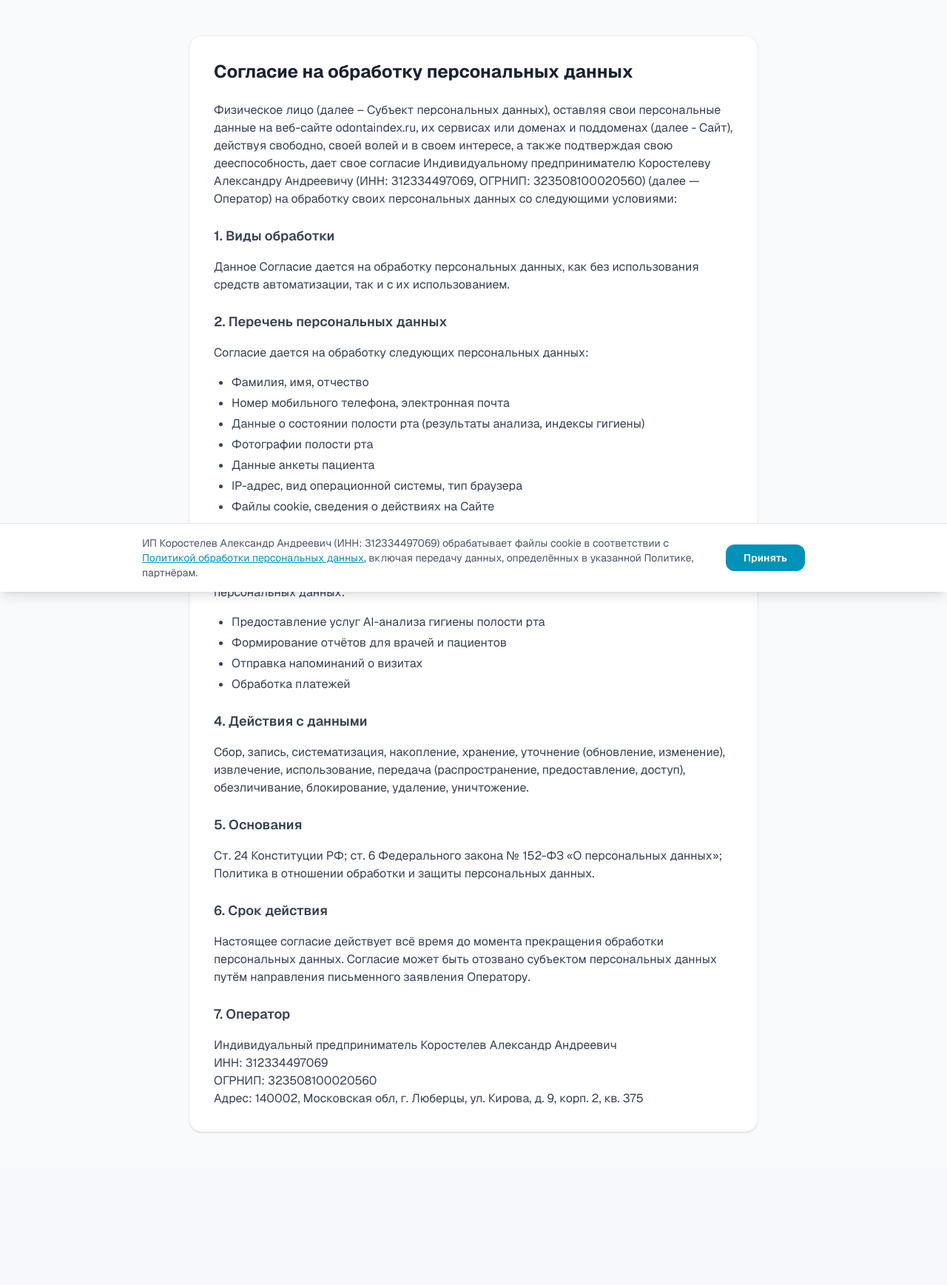
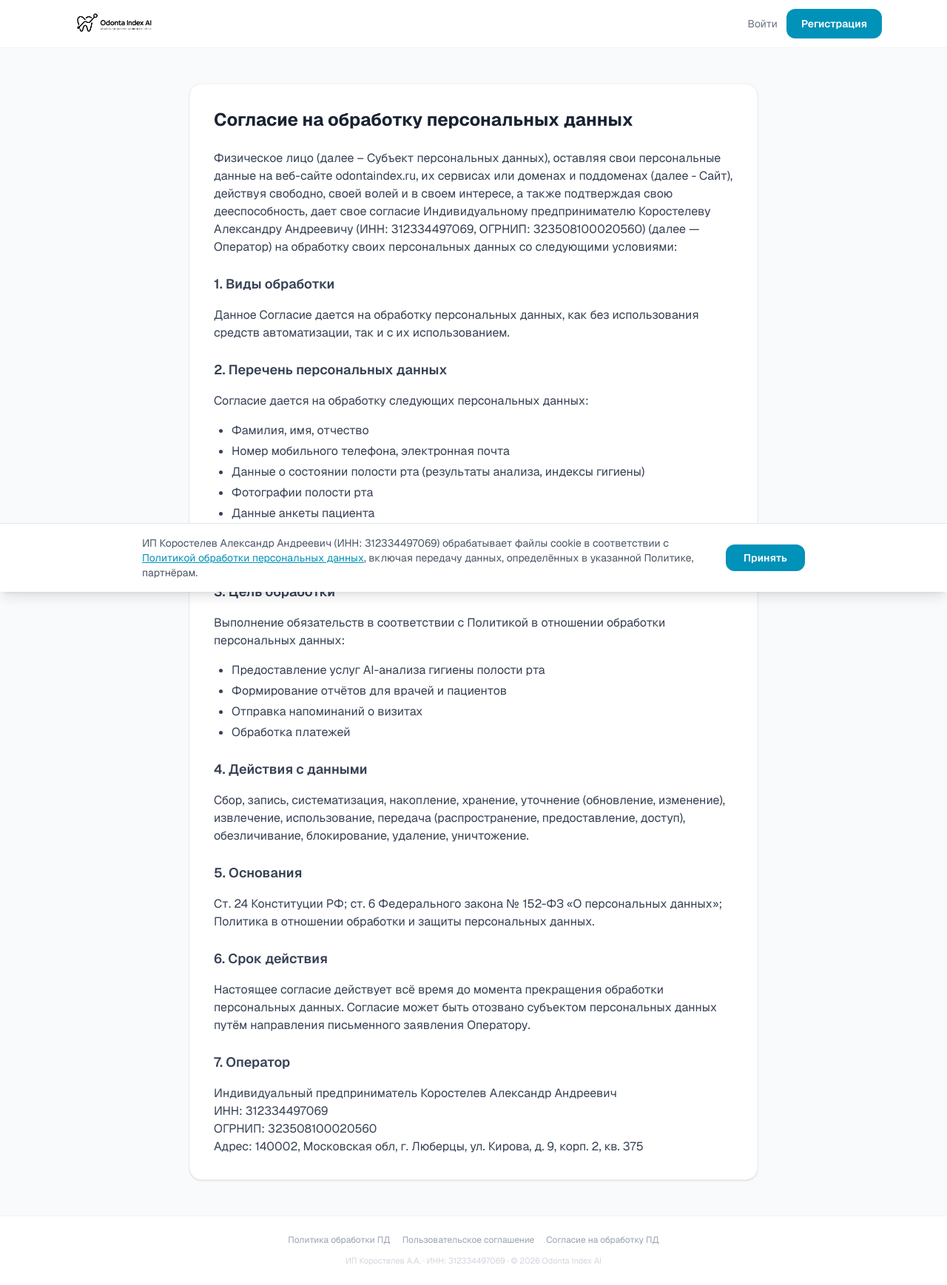
Before and after one commit to pyaidev/dental-ai, a Next.js app in the folder frontend-next/: page /consent in a window 1280 px wide. Shown: the whole page at 74% size. Before the commit the page ends 1578 px from the top, so only its background shows below. Built offline with nearby package versions, Linux system fonts and the light colour scheme.

Commit message:
Add navbar+footer to privacy/terms/consent pages

```diff
--- a/frontend-next/src/app/consent/page.tsx
+++ b/frontend-next/src/app/consent/page.tsx
@@ -2,7 +2,17 @@
 
 export default function ConsentPage() {
   return (
-    <div className="min-h-screen bg-slate-50 px-4 py-12">
+    <div className="min-h-screen flex flex-col bg-slate-50">
+      <nav className="border-b border-gray-100 bg-white/90 backdrop-blur-xl">
+        <div className="mx-auto flex h-16 max-w-6xl items-center justify-between px-6">
+          <a href="/" className="flex items-center"><img src="/logo.png" alt="Odonta Index AI" className="h-14" /></a>
+          <div className="flex items-center gap-3">
+            <a href="/login" className="text-sm text-gray-500 hover:text-gray-900">Войти</a>
+            <a href="/register" className="rounded-xl bg-cyan-600 px-5 py-2.5 text-sm font-semibold text-white hover:bg-cyan-700">Регистрация</a>
+          </div>
+        </div>
+      </nav>
+      <div className="flex-1 px-4 py-12">
       <div className="mx-auto max-w-3xl bg-white rounded-2xl border border-gray-100 p-8 shadow-sm">
         <h1 className="text-2xl font-bold mb-6">Согласие на обработку персональных данных</h1>
 
@@ -51,6 +61,17 @@ export default function ConsentPage() {
           </p>
         </div>
       </div>
+      </div>
+      <footer className="border-t border-gray-100 bg-white py-6">
+        <div className="mx-auto max-w-6xl px-6 text-center">
+          <div className="flex flex-wrap items-center justify-center gap-4 text-xs text-gray-400 mb-3">
+            <a href="/privacy" className="hover:text-cyan-600">Политика обработки ПД</a>
+            <a href="/terms" className="hover:text-cyan-600">Пользовательское соглашение</a>
+            <a href="/consent" className="hover:text-cyan-600">Согласие на обработку ПД</a>
+          </div>
+          <p className="text-[11px] text-gray-300">ИП Коростелев А.А. · ИНН: 312334497069 · © 2026 Odonta Index AI</p>
+        </div>
+      </footer>
     </div>
   );
 }
--- a/frontend-next/src/app/privacy/page.tsx
+++ b/frontend-next/src/app/privacy/page.tsx
@@ -2,7 +2,17 @@
 
 export default function PrivacyPage() {
   return (
-    <div className="min-h-screen bg-slate-50 px-4 py-12">
+    <div className="min-h-screen flex flex-col bg-slate-50">
+      <nav className="border-b border-gray-100 bg-white/90 backdrop-blur-xl">
+        <div className="mx-auto flex h-16 max-w-6xl items-center justify-between px-6">
+          <a href="/" className="flex items-center"><img src="/logo.png" alt="Odonta Index AI" className="h-14" /></a>
+          <div className="flex items-center gap-3">
+            <a href="/login" className="text-sm text-gray-500 hover:text-gray-900">Войти</a>
+            <a href="/register" className="rounded-xl bg-cyan-600 px-5 py-2.5 text-sm font-semibold text-white hover:bg-cyan-700">Регистрация</a>
+          </div>
+        </div>
+      </nav>
+      <div className="flex-1 px-4 py-12">
       <div className="mx-auto max-w-3xl bg-white rounded-2xl border border-gray-100 p-8 shadow-sm">
         <h1 className="text-2xl font-bold mb-6">Политика конфиденциальности</h1>
         <p className="text-xs text-gray-400 mb-6">Дата публикации: 28 мая 2026 г.</p>
@@ -78,6 +88,17 @@ export default function PrivacyPage() {
           <p>Мы оставляем за собой право изменять настоящую Политику. Актуальная версия всегда доступна на данной странице.</p>
         </div>
       </div>
+      </div>
+      <footer className="border-t border-gray-100 bg-white py-6">
+        <div className="mx-auto max-w-6xl px-6 text-center">
+          <div className="flex flex-wrap items-center justify-center gap-4 text-xs text-gray-400 mb-3">
+            <a href="/privacy" className="hover:text-cyan-600">Политика обработки ПД</a>
+            <a href="/terms" className="hover:text-cyan-600">Пользовательское соглашение</a>
+            <a href="/consent" className="hover:text-cyan-600">Согласие на обработку ПД</a>
+          </div>
+          <p className="text-[11px] text-gray-300">ИП Коростелев А.А. · ИНН: 312334497069 · © 2026 Odonta Index AI</p>
+        </div>
+      </footer>
     </div>
   );
 }
--- a/frontend-next/src/app/terms/page.tsx
+++ b/frontend-next/src/app/terms/page.tsx
@@ -2,7 +2,17 @@
 
 export default function TermsPage() {
   return (
-    <div className="min-h-screen bg-slate-50 px-4 py-12">
+    <div className="min-h-screen flex flex-col bg-slate-50">
+      <nav className="border-b border-gray-100 bg-white/90 backdrop-blur-xl">
+        <div className="mx-auto flex h-16 max-w-6xl items-center justify-between px-6">
+          <a href="/" className="flex items-center"><img src="/logo.png" alt="Odonta Index AI" className="h-14" /></a>
+          <div className="flex items-center gap-3">
+            <a href="/login" className="text-sm text-gray-500 hover:text-gray-900">Войти</a>
+            <a href="/register" className="rounded-xl bg-cyan-600 px-5 py-2.5 text-sm font-semibold text-white hover:bg-cyan-700">Регистрация</a>
+          </div>
+        </div>
+      </nav>
+      <div className="flex-1 px-4 py-12">
       <div className="mx-auto max-w-3xl bg-white rounded-2xl border border-gray-100 p-8 shadow-sm">
         <h1 className="text-2xl font-bold mb-6">Пользовательское соглашение</h1>
         <p className="text-xs text-gray-400 mb-6">Дата публикации: 28 мая 2026 г.</p>
@@ -50,6 +60,17 @@ export default function TermsPage() {
           <p>Настоящее Соглашение регулируется законодательством Российской Федерации. Споры разрешаются в суде по месту нахождения Оператора.</p>
         </div>
       </div>
+      </div>
+      <footer className="border-t border-gray-100 bg-white py-6">
+        <div className="mx-auto max-w-6xl px-6 text-center">
+          <div className="flex flex-wrap items-center justify-center gap-4 text-xs text-gray-400 mb-3">
+            <a href="/privacy" className="hover:text-cyan-600">Политика обработки ПД</a>
+            <a href="/terms" className="hover:text-cyan-600">Пользовательское соглашение</a>
+            <a href="/consent" className="hover:text-cyan-600">Согласие на обработку ПД</a>
+          </div>
+          <p className="text-[11px] text-gray-300">ИП Коростелев А.А. · ИНН: 312334497069 · © 2026 Odonta Index AI</p>
+        </div>
+      </footer>
     </div>
   );
 }
```
